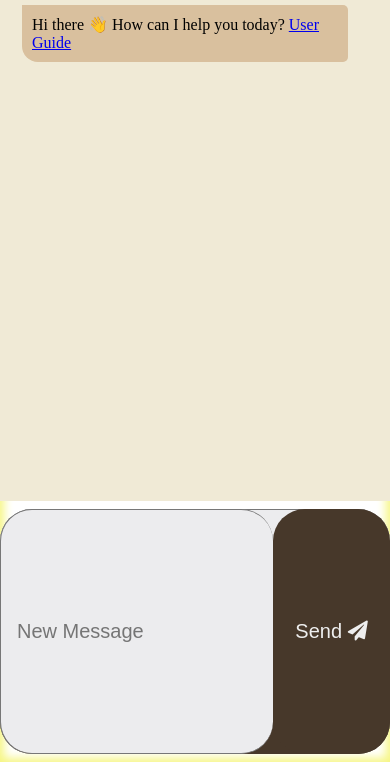
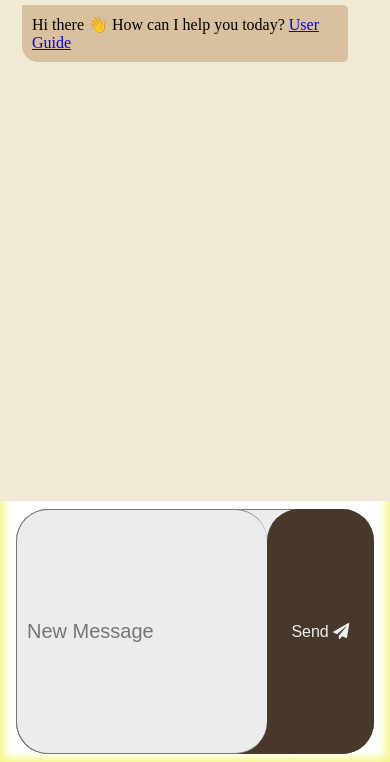
Before and after one commit to VikasNayak1/Chat_bot, a plain HTML site: page index.html in a window 390 px wide. Shown: the part 82-844 px from the top of the page. Drawn offline with Linux system fonts and the light colour scheme.

Commit message:
Update style.css

```diff
--- a/style.css
+++ b/style.css
@@ -562,15 +562,17 @@ header {
   }
 
   .input {
-    height: auto;
-    margin: 8px 0;
+    height: 40px; /* Adjusted height for better visibility on small screens */
+    margin: 8px 16px;
   }
 
   #msg_send {
     border-radius: 32px;
+    padding: 10px; /* Adjusted padding for better visibility on small screens */
   }
 
   .send {
     border-radius: 32px;
+    font-size: 16px; /* Adjusted font size for better visibility on small screens */
   }
 }
```
